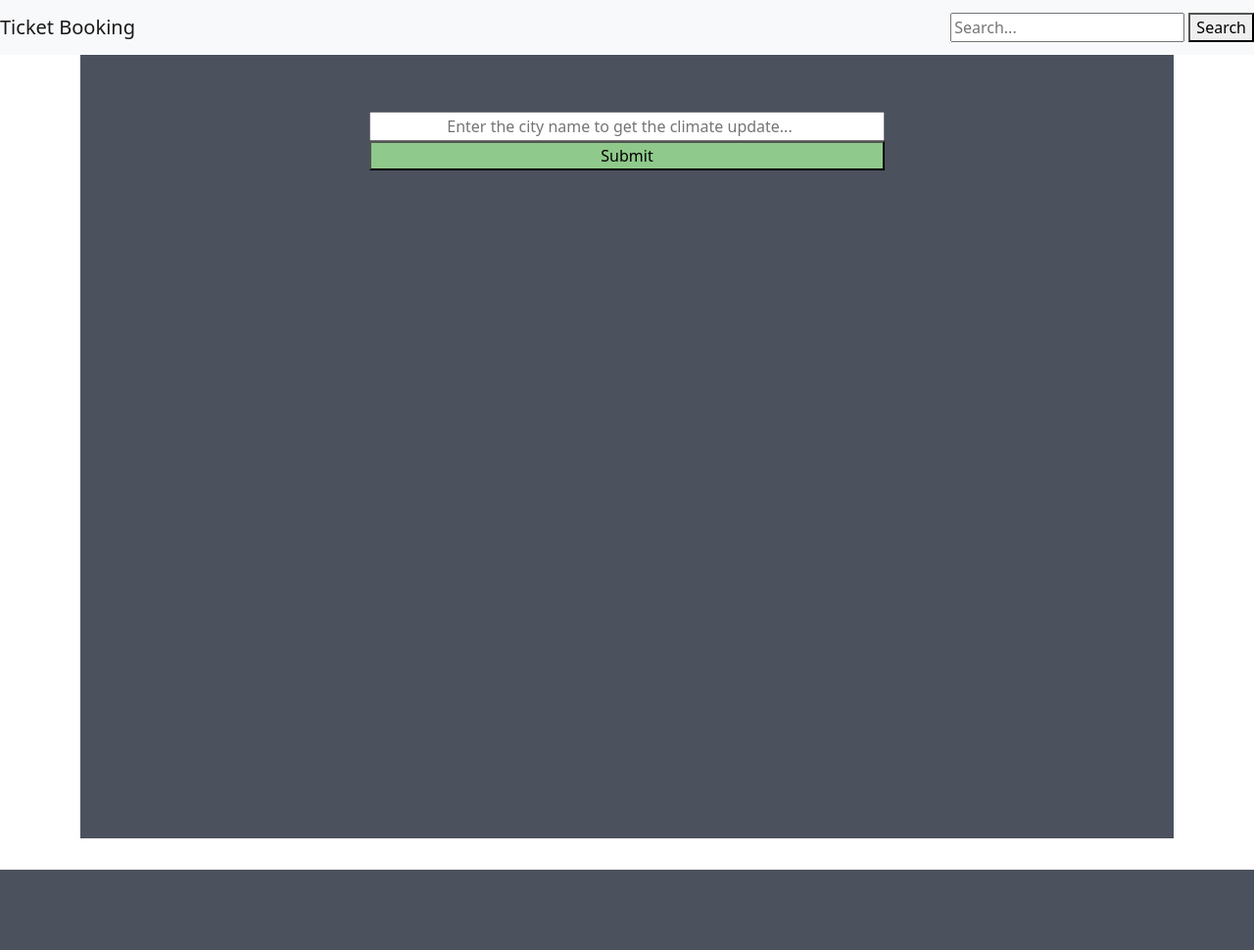
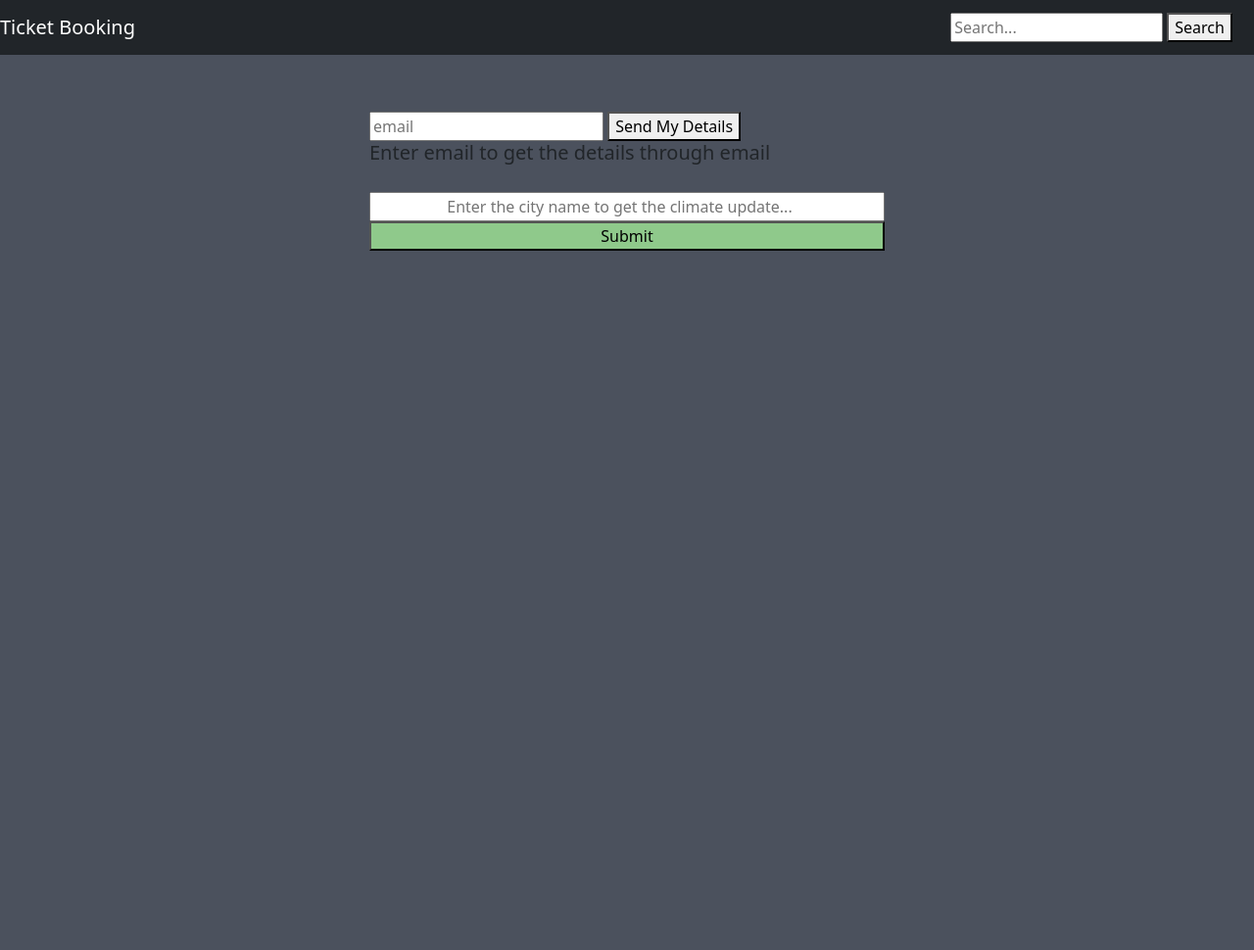
Before and after one commit to PeddaAsapu/Django, a Django app: page /search/ in a window 1280 px wide. Shown: the whole page at 98% size. Before the commit the page ends 888 px from the top, so only its background shows below. Run offline with Django 3.2, Linux system fonts and the light colour scheme.

Commit message:
Added email sending functionality to the search page

```diff
--- a/project/ticket/templates/passengers/base.html
+++ b/project/ticket/templates/passengers/base.html
@@ -13,21 +13,19 @@
     <title>Flight Booking</title>
 </head>
 
-<body>
+<body style="background-color:#4B515D;">
 
-    <nav class="navbar navbar-light bg-light">
+    <nav class="navbar navbar-dark bg-dark">
         <a class="navbar-brand" href="#">Ticket Booking</a>
-
         <form method=POST action="{% url 'passenger_details' %}">
             {% csrf_token %}
-            <input type="search" placeholder="Search..." name="searched">
+            <input type="search" placeholder="Search..." name="searched" style="width: 70%;">
             <button type=submit>Search</button>
         </form>
+    </nav>
 
 
-
-    </nav>
-    <main class="container">
+    <main class=" container">
         {% block content %}
 
         {% endblock %}
@@ -45,6 +43,11 @@
     <script src="https://cdn.jsdelivr.net/npm/@popperjs/core@2.9.3/dist/umd/popper.min.js" integrity="sha384-eMNCOe7tC1doHpGoWe/6oMVemdAVTMs2xqW4mwXrXsW0L84Iytr2wi5v2QjrP/xp" crossorigin="anonymous"></script>
     <script src="https://cdn.jsdelivr.net/npm/bootstrap@5.1.0/dist/js/bootstrap.min.js" integrity="sha384-cn7l7gDp0eyniUwwAZgrzD06kc/tftFf19TOAs2zVinnD/C7E91j9yyk5//jjpt/" crossorigin="anonymous"></script>
     -->
+
 </body>
 
+
+
+
+
 </html>
--- a/project/ticket/templates/passengers/index.html
+++ b/project/ticket/templates/passengers/index.html
@@ -4,7 +4,7 @@
 
 
 
-<table class="table" table-boardered style="background-color:#45c1fa">
+<table class="table" table-boardered style="background-color:#f3f5f7">
     <thead>
         <tr>
             <th>Name</th>
--- a/project/ticket/templates/passengers/search.html
+++ b/project/ticket/templates/passengers/search.html
@@ -2,6 +2,7 @@
 
 {% block content %}
 <!-- WeatherData.main.temp -->
+
 <body>
   <!--
 
@@ -30,7 +31,7 @@
       padding: 10px;
     }
 
-.text_allign{
+    .text_allign {
       text-align: center;
     }
   </style>
@@ -40,6 +41,25 @@
 
       <div class="arrange">
 
+        <!-- Email form to send the details -->
+        <form method="POST" action="{% url 'email' %}">
+          {% csrf_token %}
+          <input type="text" placeholder="email" name="find_email"> </input> </h4>
+          <button type=submit>Send My Details</button>
+        </form>
+        <!-- End of email form -->
+
+        {% if passenger_details.email %}
+        <h5> email has been sent to {{passenger_details.email}}</h5>
+        {%elif error_message%}
+        <h5> Email ID not found </h5>
+        {% else %}
+        <h5>Enter email to get the details through email </h5>
+        {% endif %}
+
+
+      </div>
+      <div class="arrange">
         <form method=POST action="{% url 'temperature' %}">
           {% csrf_token %}
           <!--
@@ -52,8 +72,9 @@
             <option value="Amalapuram" >Amalapuram</option>
         </select>
       -->
-         <input type="search" placeholder="Enter the city name to get the climate update..." name="city" style = "width : 100%;"  class = "text_allign" >
-        <input type = "submit" name = "submitted" style = "width : 100%;background-color:#8FC98B;"></input>
+          <input type="search" placeholder="Enter the city name to get the climate update..." name="city"
+            style="width : 100%;" class="text_allign">
+          <input type="submit" name="submitted" style="width : 100%;background-color:#8FC98B;"></input>
         </form>
 
 
@@ -72,14 +93,17 @@
 
               <div class="d-flex">
                 <h6 class="flex-grow-1">{{WeatherData.name}}</h6>
-              <h6>15:07</h6>
+                <h6>Time</h6>
               </div>
 
               <div class="d-flex flex-column text-center mt-5 mb-4">
 
                 <!-- Adding custom tag to convert temp in Kelvin to Deg Celsius-->
-            {%load custom_tags%}
-              <h6 class="display-4 mb-0 font-weight-bold" style="color: #1C2331;"> {% add WeatherData.main.temp -273.15 %} °C</h6>
+                {% load custom_tags %}
+                <!--WeatherData.main.temp -273.15
+                  %} °C-->
+
+                <h6 class="display-4 mb-0 font-weight-bold">{% add WeatherData.main.temp -273.15 %} ° C </h6>
                 <span class="small" style="color: #868B94">
                   <ul>
                     {% for i in WeatherData.weather %}
@@ -93,7 +117,8 @@
 
               <div class="d-flex align-items-center">
                 <div class="flex-grow-1" style="font-size: 1rem;">
-                <div><i class="fas fa-wind fa-fw" style="color: #868B94;"></i> <span class="ms-1"> 40 km/h </span></div>
+                  <div><i class="fas fa-wind fa-fw" style="color: #868B94;"></i> <span class="ms-1"> 40 km/h </span>
+                  </div>
                   <div><i class="fas fa-tint fa-fw" style="color: #868B94;"></i> <span class="ms-1"> 84% </span></div>
                   <div><i class="fas fa-sun fa-fw" style="color: #868B94;"></i> <span class="ms-1"> 0.2h </span></div>
                 </div>
@@ -112,4 +137,4 @@
   </section>
 
 </body>
-{% endblock  %}
+{% endblock %}
--- a/project/ticket/urls.py
+++ b/project/ticket/urls.py
@@ -5,6 +5,7 @@ urlpatterns = [
     path('',views.search,name = "passenger_search"),
     path('passenger',views.passenger,name = "passenger_details"),
     path('temperature',views.temperature,name = "temperature"),
+    path('email',views.email,name="email"),
     #path('',views.passenger, name = "passenger"),
     #<int:passenger_id>
 ]
--- a/project/ticket/views.py
+++ b/project/ticket/views.py
@@ -4,6 +4,7 @@ from .models import Passenger
 import requests
 import json
 import math
+from django.core.mail import send_mail
 # Create your views here.
 
 
@@ -33,3 +34,34 @@ def temperature(request):
     else:
         return render(request,'passengers/search.html', {})
     #return HttpResponse(string)
+
+
+# python -m smtpd -n -c DebuggingServer localhost:1025
+#local host and port number have been specified in settings file
+
+
+
+
+def email(request):
+    if request.method == "POST":
+        email_to_find = request.POST['find_email']
+        error_message = "Email ID not found"
+        valid = True
+        try:
+            passenger_details = Passenger.objects.get(email=email_to_find)
+        except:
+            valid = False
+        if valid:
+
+            send_mail(
+                    f'Hey {passenger_details.passenger_name} Your account info is here !!',
+                    f'name: {passenger_details.passenger_name}, mobile : {passenger_details.mobile}, age : {passenger_details.age} , DOB : {passenger_details.dob}',
+                    'Donotreply@gmail.com',
+                    [passenger_details.email],
+                    fail_silently=True,
+)
+            return render(request,'passengers/search.html',{"passenger_details":passenger_details})
+        else:
+            return render(request,'passengers/search.html',{"error_message":error_message})
+    else:
+         return render(request,'passengers/search.html',{})
```
Also changed, not shown: project/flight/settings.py (+9 -0 lines), project/db.sqlite3. Lines whose indentation alone changed are shown as unchanged.
